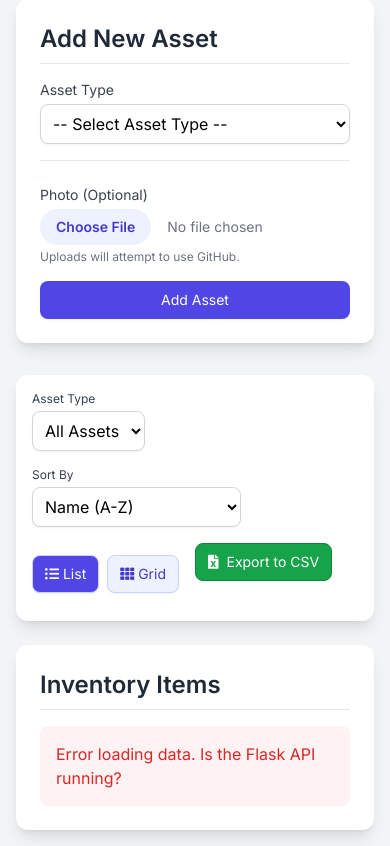
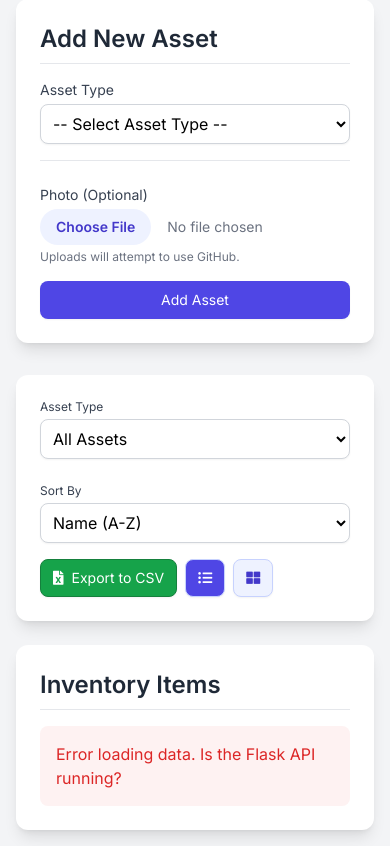
Before and after one commit to assets-stack/Club-Inventory-App, a Flask app: page / in a window 390 px wide. Shown: the part 137-983 px from the top of the page. Run offline with Flask 3, Linux system fonts and the light colour scheme; grey boxes labelled with a size stand in for pictures from a placeholder-image service; some libraries are stand-ins or nearby versions.

Commit message:
Mobile ajustments

```diff
--- a/templates/index.html
+++ b/templates/index.html
@@ -75,11 +75,14 @@
                 <!-- Right Column: Inventory List and Filters -->
                 <div class="lg:col-span-2 space-y-6">
                     <!-- Filters and Sort -->
-                    <div class="bg-white p-4 rounded-xl shadow-lg flex flex-wrap gap-4 items-center">
-                        <div>
+                    <div class="bg-white p-6 rounded-xl shadow-lg">
+                        <div class="flex flex-col md:flex-row justify-between items-start md:items-center">
+                            <div class="inventory-controls flex flex-wrap gap-3 sm:gap-4 items-end w-full md:w-auto mb-4 md:mb-0">
+
+                                <div class="w-full sm:w-auto">
                                     <label for="filter-asset-type" class="block text-xs font-medium text-gray-700">Asset Type</label>
                                     <select id="filter-asset-type" onchange="displayFilterOptions(); filterAndSortInventory()"
-                                    class="rounded-lg border-gray-300 shadow-sm focus:border-indigo-500 focus:ring-indigo-500 p-2 border bg-white mt-1">
+                                            class="rounded-lg border-gray-300 shadow-sm focus:border-indigo-500 focus:ring-indigo-500 p-2 border bg-white mt-1 w-full md:w-auto">
                                         <option value="All">All Assets</option>
                                         <option value="Costume">Costume</option>
                                         <option value="Prop">Prop</option>
@@ -88,39 +91,33 @@
                                     </select>
                                 </div>
 
-                        <div id="dynamic-filters-container" class="flex space-x-4">
+                                <div id="dynamic-filters-container" class="flex flex-wrap gap-3 w-full md:w-auto">
                                     </div>
 
-                        <div>
+                                <div class="w-full sm:w-auto">
                                     <label for="sort-by-button" class="block text-xs font-medium text-gray-700">Sort By</label>
                                     <select id="sort-by-button" onchange="filterAndSortInventory()"
-                                    class="rounded-lg border-gray-300 shadow-sm focus:border-indigo-500 focus:ring-indigo-500 p-2 border bg-white mt-1">
+                                            class="rounded-lg border-gray-300 shadow-sm focus:border-indigo-500 focus:ring-indigo-500 p-2 border bg-white mt-1 w-full md:w-auto">
                                         <option value="name_asc">Name (A-Z)</option>
                                         <option value="name_desc">Name (Z-A)</option>
                                         <option value="quantity_asc">Quantity (Low to High)</option>
                                         <option value="quantity_desc">Quantity (High to Low)</option>
                                     </select>
                                 </div>
-
-                        <!-- View Toggle Buttons -->
-                        <div class="flex space-x-2">
-                            <button id="view-list-button" class="flex-shrink-0 py-2 px-3 border border-indigo-200 rounded-lg shadow-sm text-sm font-medium text-white bg-indigo-600 hover:bg-indigo-700 transition">
-                                <i class="fas fa-list-ul"></i> List
-                            </button>
-                            <button id="view-grid-button" class="flex-shrink-0 py-2 px-3 border border-indigo-200 rounded-lg shadow-sm text-sm font-medium text-indigo-700 bg-indigo-50 hover:bg-indigo-100 transition">
-                                <i class="fas fa-th"></i> Grid
-                            </button>
                             </div>
 
-                        <!-- Export Button -->
-                        <div class="flex justify-between items-center mb-6">
-                            <div class="inventory-controls flex flex-wrap space-x-4 items-center ...">
-                                </div>
-
-                            <div class="flex space-x-2">
+                            <div class="flex space-x-2 w-full md:w-auto justify-start md:justify-end">
                                 <button onclick="exportInventory()"
                                         class="flex-shrink-0 py-2 px-3 border border-green-700 rounded-lg shadow-sm text-sm font-medium text-white bg-green-600 hover:bg-green-700 transition">
                                     <i class="fas fa-file-excel mr-2"></i>Export to CSV
+                                </button>
+                                <button id="view-list-button" onclick="updateView('list')"
+                                    class="flex-shrink-0 py-2 px-3 border border-indigo-200 rounded-lg shadow-sm text-sm font-medium text-white bg-indigo-600 hover:bg-indigo-700 transition">
+                                    <i class="fas fa-list-ul"></i>
+                                </button>
+                                <button id="view-grid-button" onclick="updateView('grid')"
+                                    class="flex-shrink-0 py-2 px-3 border border-indigo-200 rounded-lg shadow-sm text-sm font-medium text-indigo-700 bg-indigo-50 hover:bg-indigo-100 transition">
+                                    <i class="fas fa-th-large"></i>
                                 </button>
                             </div>
                         </div>
@@ -540,10 +537,10 @@
 
                     // 1. Costume Type Dropdown
                     html += `
-                        <div>
+                        <div class="w-full md:w-auto">
                             <label for="filter-type" class="block text-xs font-medium text-gray-700">Type</label>
                             <select id="filter-type" onchange="filterAndSortInventory()"
-                                    class="rounded-lg border-gray-300 shadow-sm focus:border-indigo-500 focus:ring-indigo-500 p-2 border bg-white mt-1">
+                                    class="rounded-lg border-gray-300 shadow-sm focus:border-indigo-500 focus:ring-indigo-500 p-2 border bg-white mt-1 w-full md:w-auto">
                                 <option value="All">All Types</option>
                                 ${Array.from(uniqueCostumeTypes).sort().map(type => `<option value="${type}">${type}</option>`).join('')}
                             </select>
@@ -552,10 +549,10 @@
 
                     // 2. Gender Dropdown
                     html += `
-                        <div>
+                        <div class="w-full md:w-auto">
                             <label for="filter-gender" class="block text-xs font-medium text-gray-700">Gender</label>
                             <select id="filter-gender" onchange="filterAndSortInventory()"
-                                    class="rounded-lg border-gray-300 shadow-sm focus:border-indigo-500 focus:ring-indigo-500 p-2 border bg-white mt-1">
+                                    class="rounded-lg border-gray-300 shadow-sm focus:border-indigo-500 focus:ring-indigo-500 p-2 border bg-white mt-1 w-full md:w-auto">
                                 <option value="All">All Genders</option>
                                 ${Array.from(uniqueGenders).sort().map(gender => `<option value="${gender}">${gender}</option>`).join('')}
                             </select>
```
Lines whose indentation alone changed are shown as unchanged.
